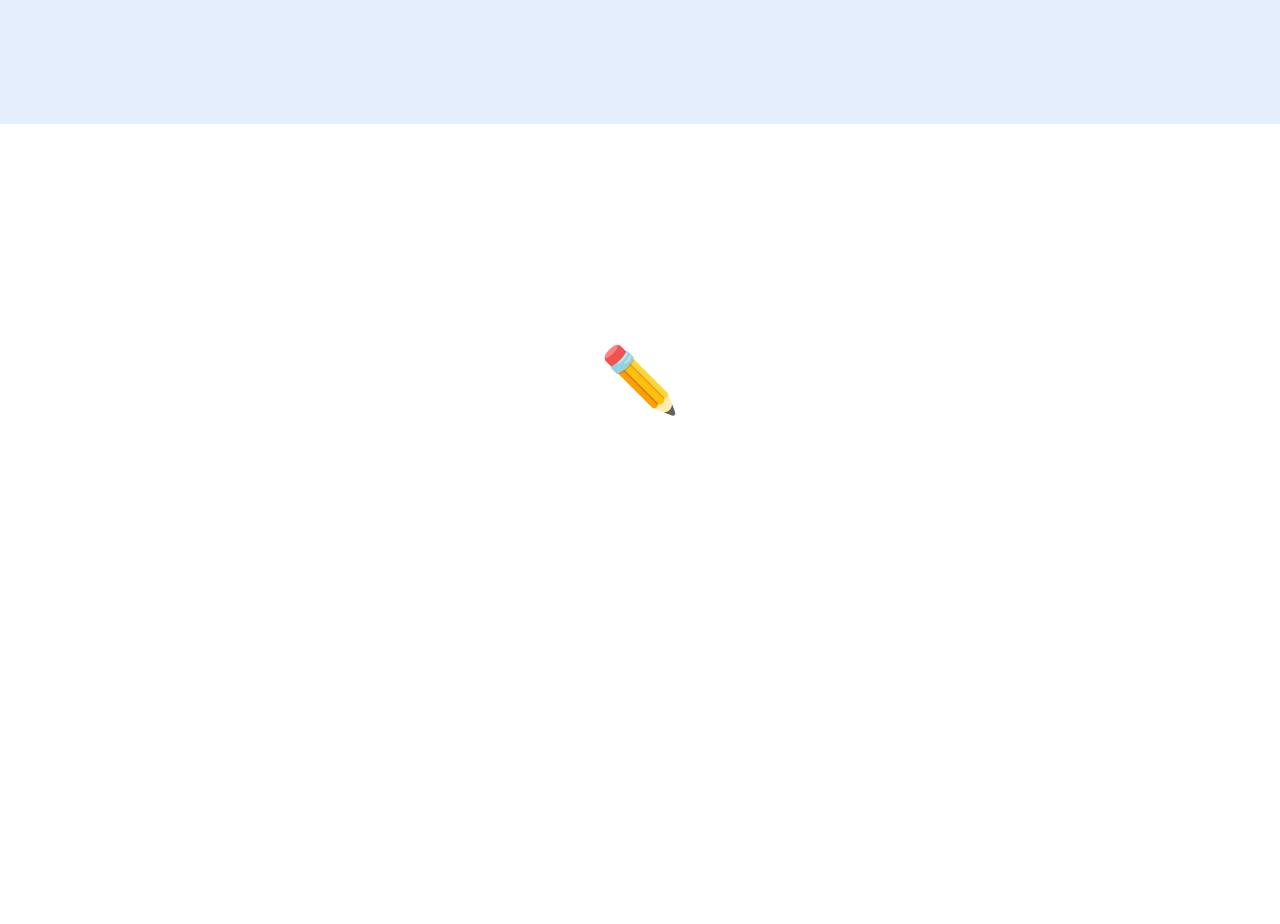
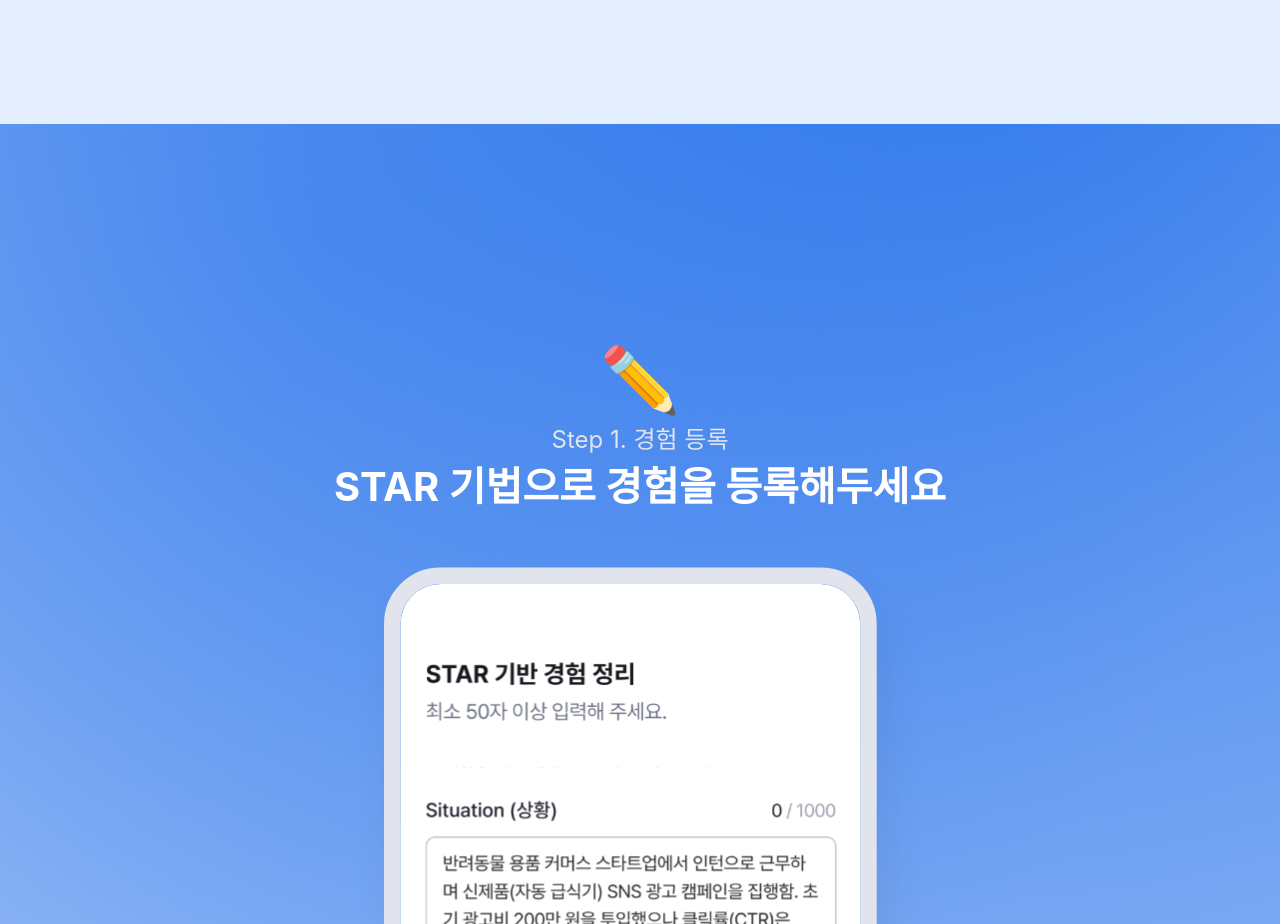
Before and after one commit to Nexters-Logit/logit-landing, a Next.js app: page / in a window 1280 px wide. Shown: the part 4680-5604 px from the top of the page. Built offline with nearby package versions, Linux system fonts and the light colour scheme; a web font is replaced by a local one.

Commit message:
feat: Features 섹션 배경 gradient 및 이미지 위치 구현

```diff
--- a/src/components/sections/Features.tsx
+++ b/src/components/sections/Features.tsx
@@ -1,12 +1,52 @@
 export default function Features() {
   return (
-    <section className="relative w-full bg-white" style={{ minHeight: "100vh" }}>
-      <p
+    <section className="relative w-full overflow-hidden" style={{ minHeight: "100vh", background: "#E4EEFD" }}>
+      {/* 배경 radial gradient — 대형 */}
+      <div
+        className="pointer-events-none"
+        style={{
+          position: "absolute",
+          left: "-1726px",
+          top: "-3021px",
+          width: "5373px",
+          height: "5373px",
+          borderRadius: "5373px",
+          background: "radial-gradient(50% 50% at 50% 50%, #2571EB 0%, rgba(216, 231, 255, 0.00) 100%)",
+          zIndex: 0,
+        }}
+      />
+
+      {/* 배경 radial gradient — 우측 보조 */}
+      <div
+        className="pointer-events-none"
+        style={{
+          position: "absolute",
+          top: "-841px",
+          right: "-1px",
+          width: "1921px",
+          height: "1921px",
+          borderRadius: "1921px",
+          background: "radial-gradient(50% 50% at 50% 50%, rgba(37, 113, 235, 0.36) 0%, rgba(216, 231, 255, 0.00) 100%)",
+          zIndex: 0,
+        }}
+      />
+
+      <div
         style={{
           position: "absolute",
           top: "217px",
-          left: 0,
-          right: 0,
+          left: "50%",
+          transform: "translateX(-50%)",
+          width: "866px",
+          display: "flex",
+          flexDirection: "column",
+          alignItems: "center",
+          gap: "8px",
+          zIndex: 1,
+        }}
+      >
+        <p
+          style={{
             alignSelf: "stretch",
             color: "#E1E4ED",
             textAlign: "center",
@@ -17,6 +57,46 @@ export default function Features() {
         >
           ✏️
         </p>
+        <p
+          style={{
+            alignSelf: "stretch",
+            color: "#E1E4ED",
+            textAlign: "center",
+            fontSize: "24px",
+            fontWeight: 400,
+            lineHeight: "120%",
+          }}
+        >
+          Step 1. 경험 등록
+        </p>
+        <p
+          style={{
+            color: "#FFFFFF",
+            textAlign: "center",
+            fontSize: "40px",
+            fontWeight: 700,
+            lineHeight: "120%",
+          }}
+        >
+          STAR 기법으로 경험을 등록해두세요
+        </p>
+
+      </div>
+
+      <img
+        src="/feature-step1.svg"
+        alt=""
+        aria-hidden="true"
+        style={{
+          position: "absolute",
+          top: "433.873px",
+          left: "50%",
+          transform: "translateX(-50%)",
+          width: "570px",
+          height: "647px",
+          zIndex: 1,
+        }}
+      />
     </section>
   );
 }
```
Also changed, not shown: public/feature-step1.svg (added). Lines whose indentation alone changed are shown as unchanged.
